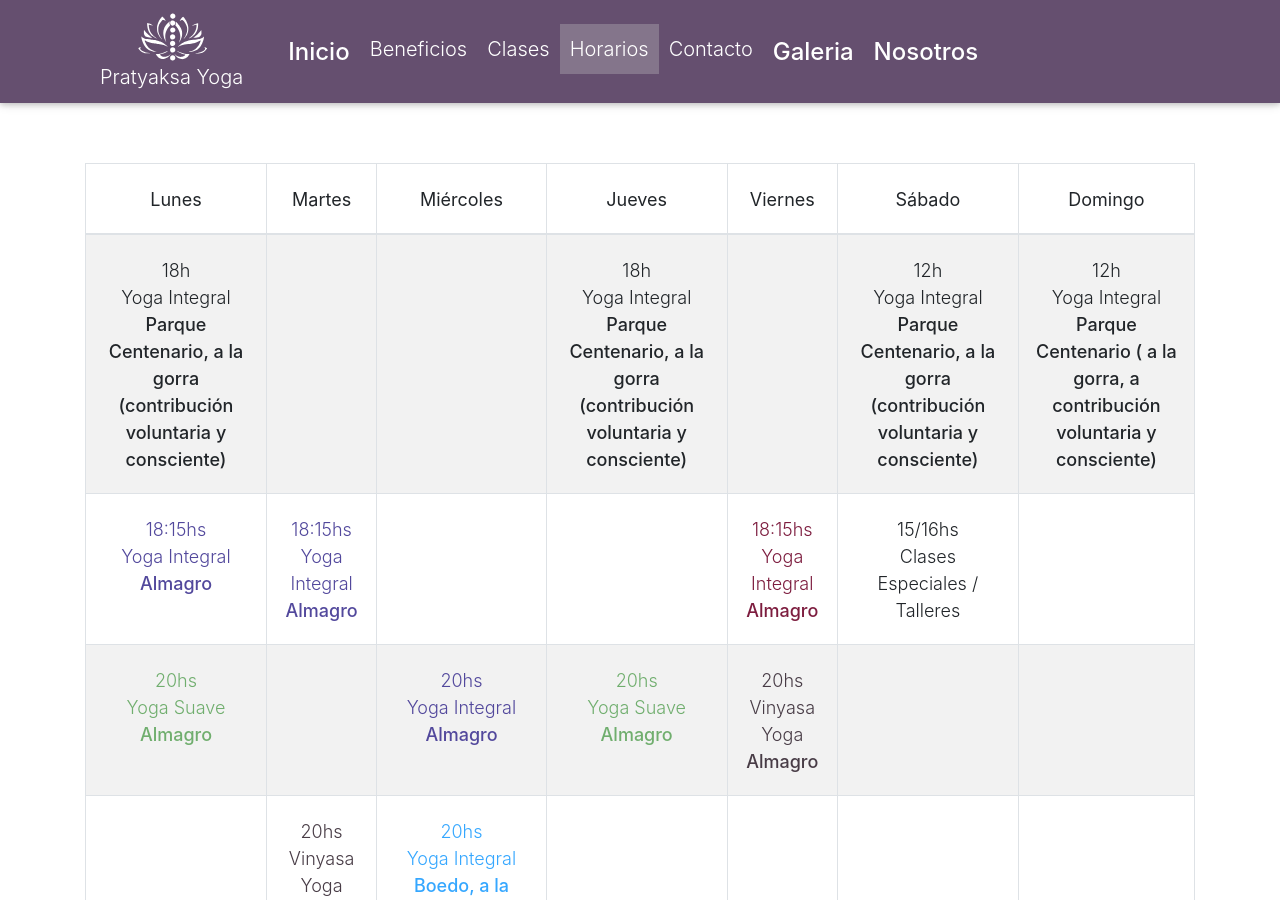
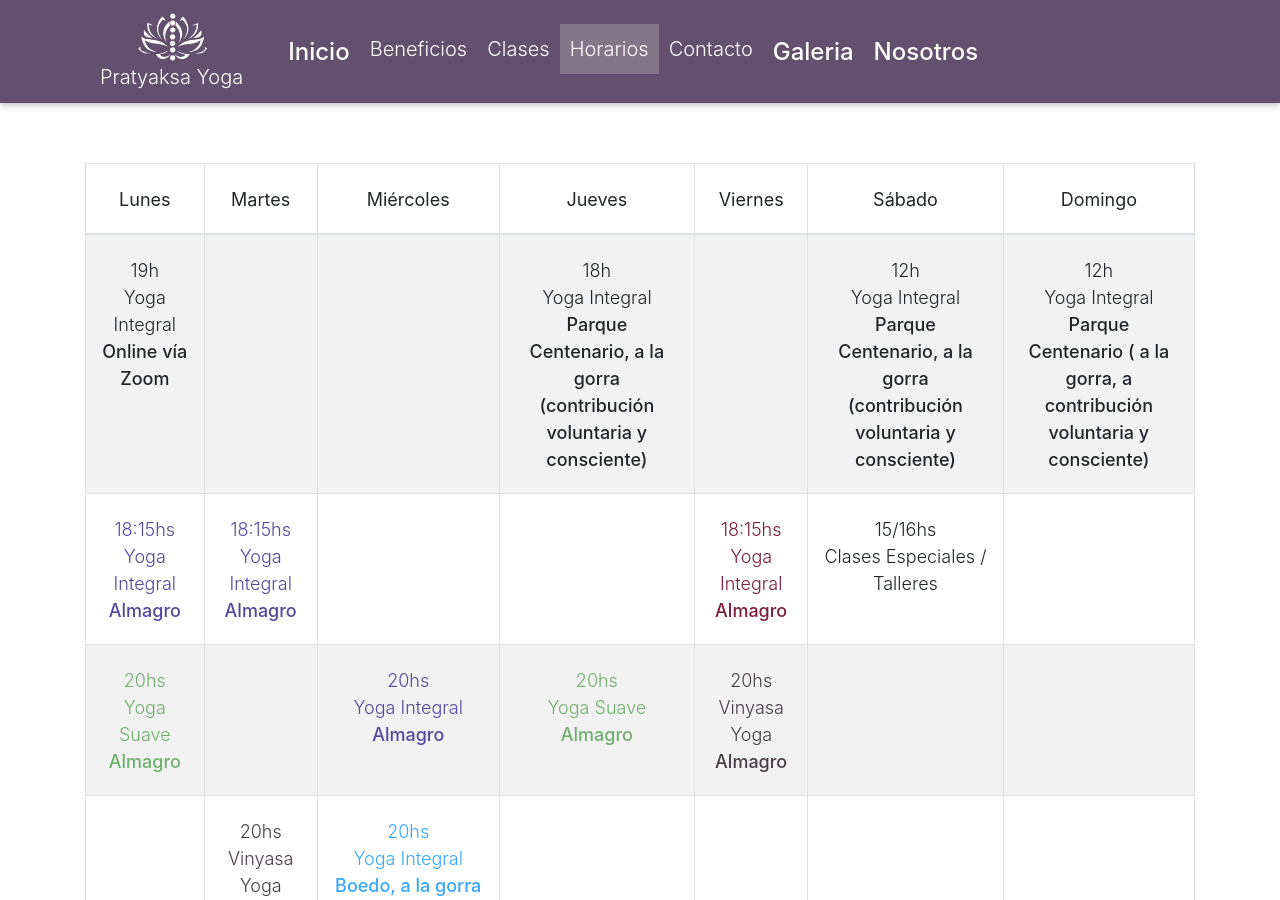
Before and after one commit to pratyaksayoga/pratyaksayoga.github.io, a Jekyll site: the page built from home.md, in a window 1280 px wide and 900 px high, scrolled down 2937 px. Built offline with Jekyll 4.4.1, drawn with Linux system fonts in a browser that asks for light colours; nearby versions of some CDN libraries.

Commit message:
Update from Forestry.io pratyaksayoga updated _data/horario.yml

```diff
--- a/_data/horario.yml
+++ b/_data/horario.yml
@@ -2,8 +2,8 @@
 lunes:
   espacio-1:
     clase: 'Yoga Integral '
-    horario: 18h
-    sede: 'Parque Centenario, a la gorra (contribución voluntaria y consciente) '
+    horario: 19h
+    sede: 'Online vía Zoom '
     color: ''
   espacio-2:
     clase: Yoga Integral
```
